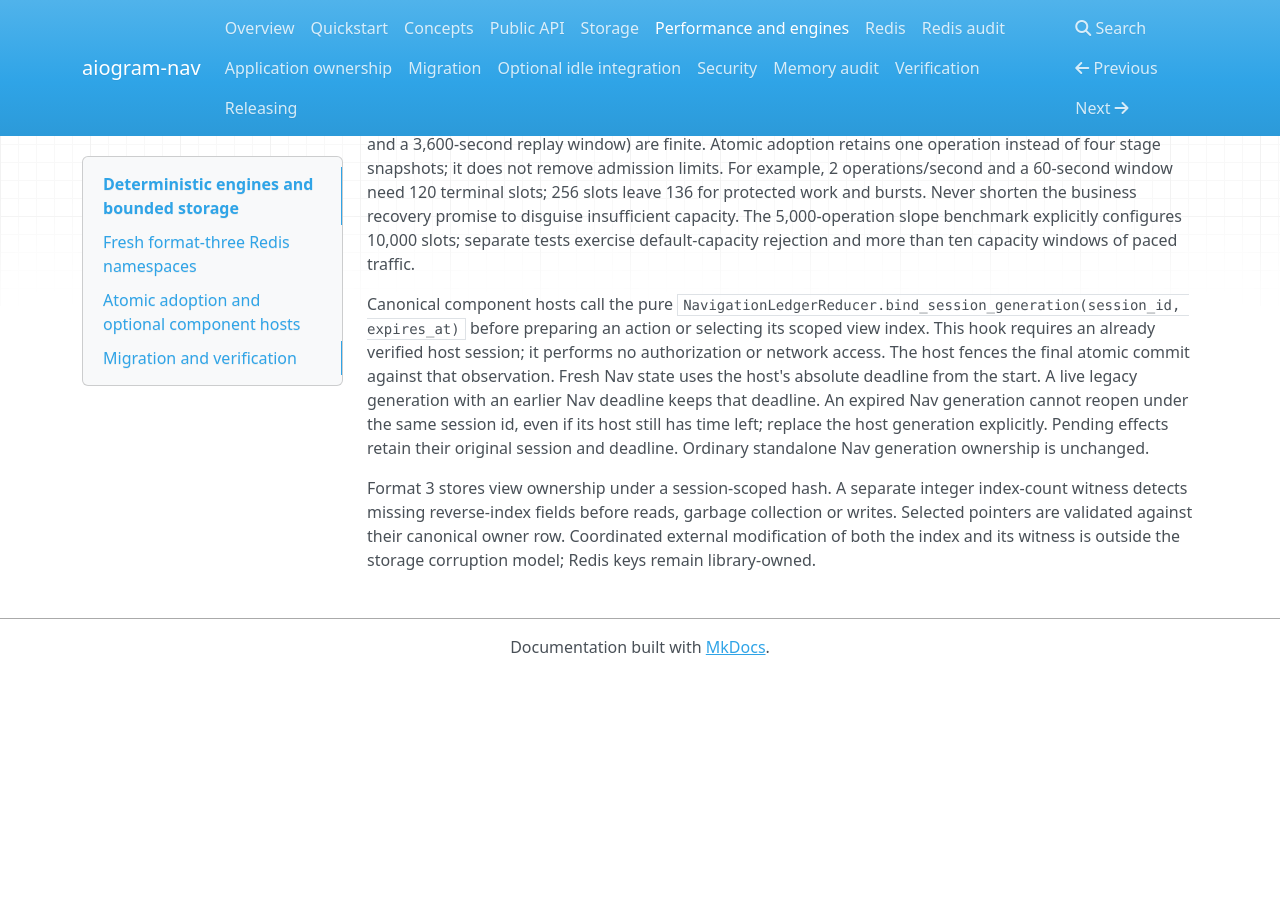
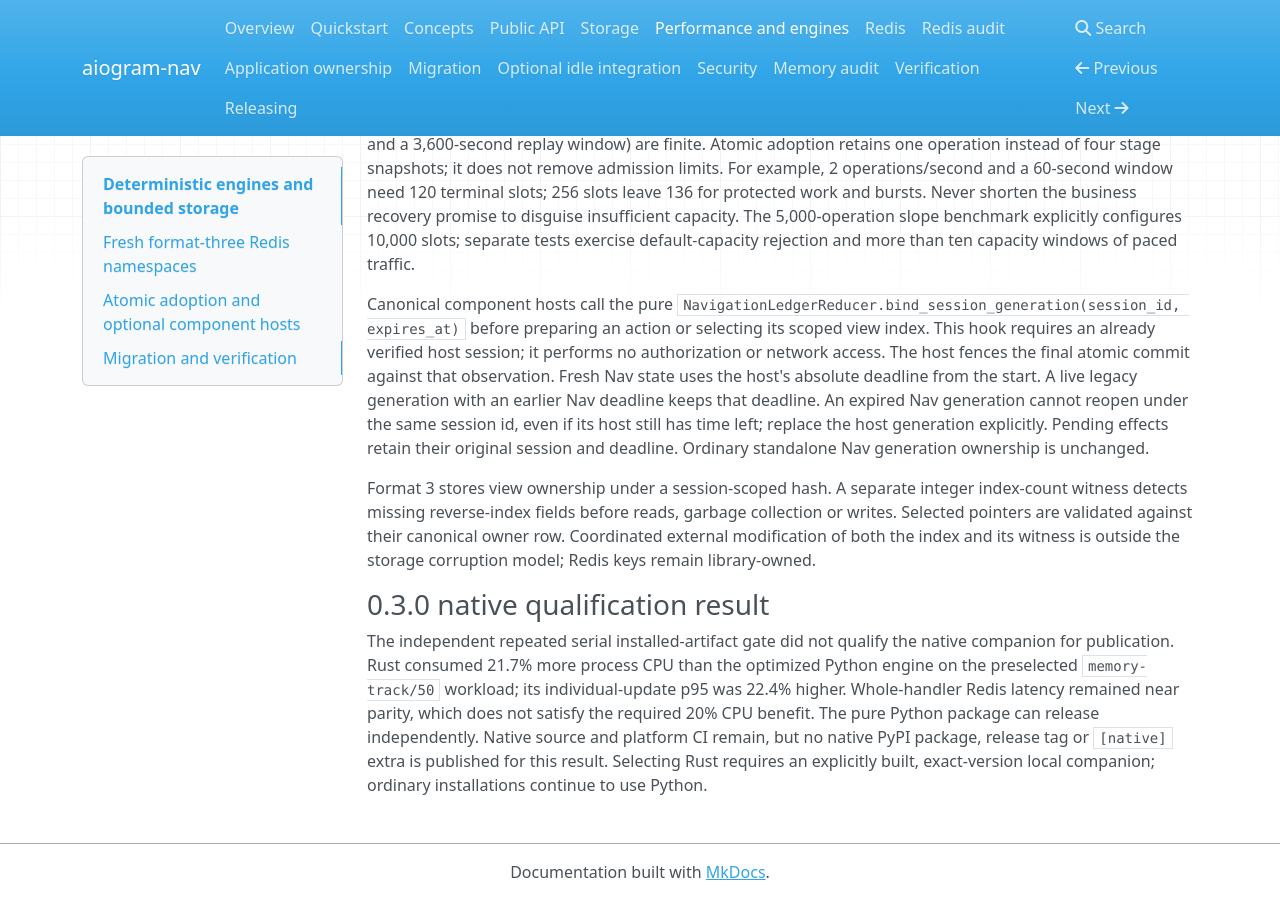
Before and after one commit to ArmanAvanesyan/aiogram-sentinel, an MkDocs documentation site: the page built from docs/performance-and-engines.md, in a window 1280 px wide and 900 px high, scrolled down 3042 px. Built offline with MkDocs 1.6.1, drawn with Linux system fonts in a browser that asks for light colours; nearby versions of some CDN libraries; before the commit the page ends 3717 px from its top, so only the background shows below that.

Commit message:
docs: record failed native benefit gate and withhold publication

```diff
--- a/CHANGES/+performance.feature.rst
+++ b/CHANGES/+performance.feature.rst
@@ -3,3 +3,9 @@ heap-based memory retention, optional atomic render adoption and format-three
 Redis storage with canonical per-operation receipts, physical terminal TTL and
 guarded migration. Keep the native companion independent and publication gated on
 measured benefit; no native dependency extra is advertised.
+
+Independent repeated serial qualification found Rust 21.7% slower than optimized
+Python on the preselected memory-track/50 CPU workload. Withhold the native
+package, native release tag and installation extra; retain functional source and
+platform/parity CI. The optimized Python whole-handler Redis profile uses three
+round trips for no-op and eight for tracked navigation.
--- a/docs/performance-and-engines.md
+++ b/docs/performance-and-engines.md
@@ -175,3 +175,15 @@ index-count witness detects missing reverse-index fields before reads, garbage
 collection or writes. Selected pointers are validated against their canonical
 owner row. Coordinated external modification of both the index and its witness
 is outside the storage corruption model; Redis keys remain library-owned.
+
+### 0.3.0 native qualification result
+
+The independent repeated serial installed-artifact gate did not qualify the
+native companion for publication. Rust consumed 21.7% more process CPU than the
+optimized Python engine on the preselected `memory-track/50` workload; its
+individual-update p95 was 22.4% higher. Whole-handler Redis latency remained near
+parity, which does not satisfy the required 20% CPU benefit. The pure Python
+package can release independently. Native source and platform CI remain, but no
+native PyPI package, release tag or `[native]` extra is published for this result.
+Selecting Rust requires an explicitly built, exact-version local companion;
+ordinary installations continue to use Python.
```
Also changed, not shown: reports/performance-core-0.3.0.md (+19 -0 lines).
